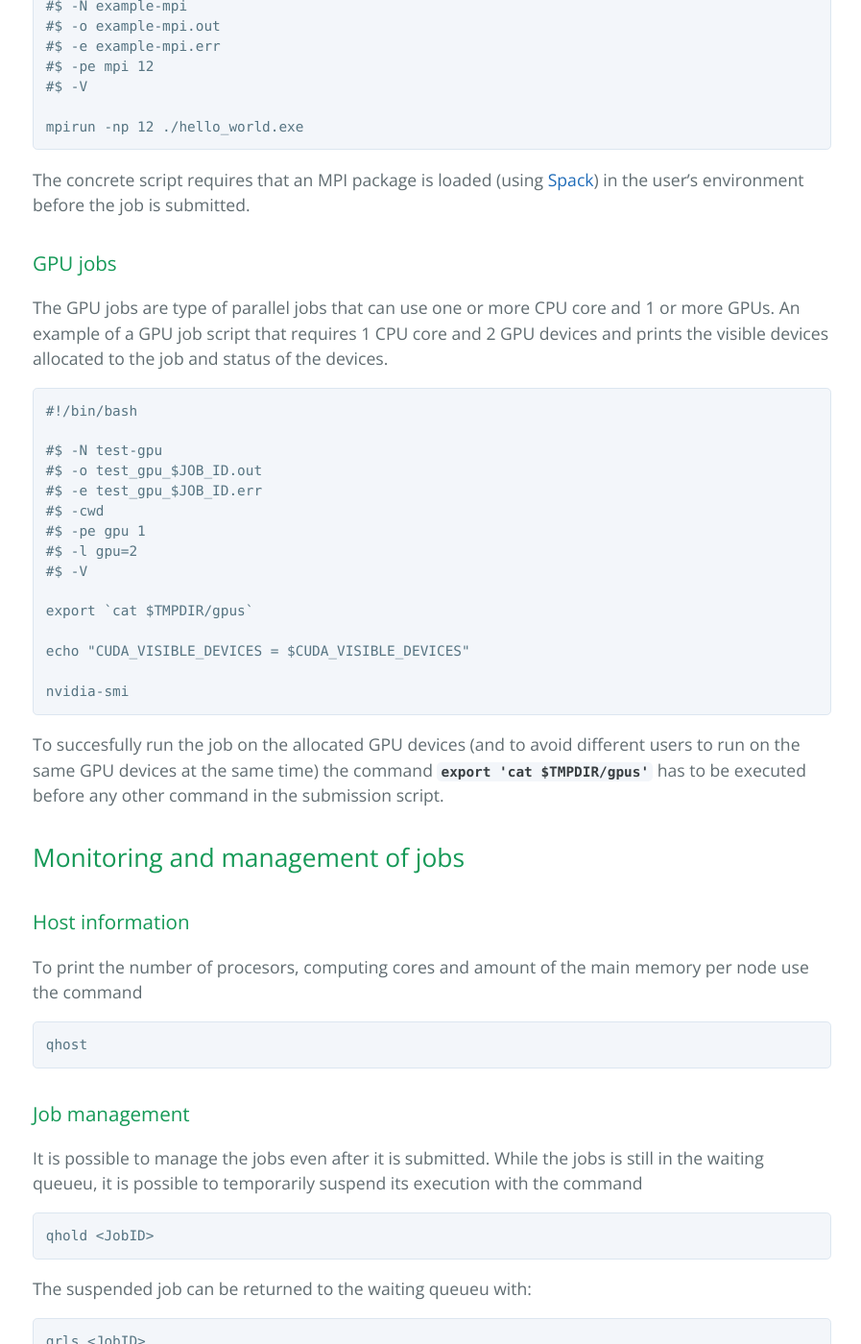
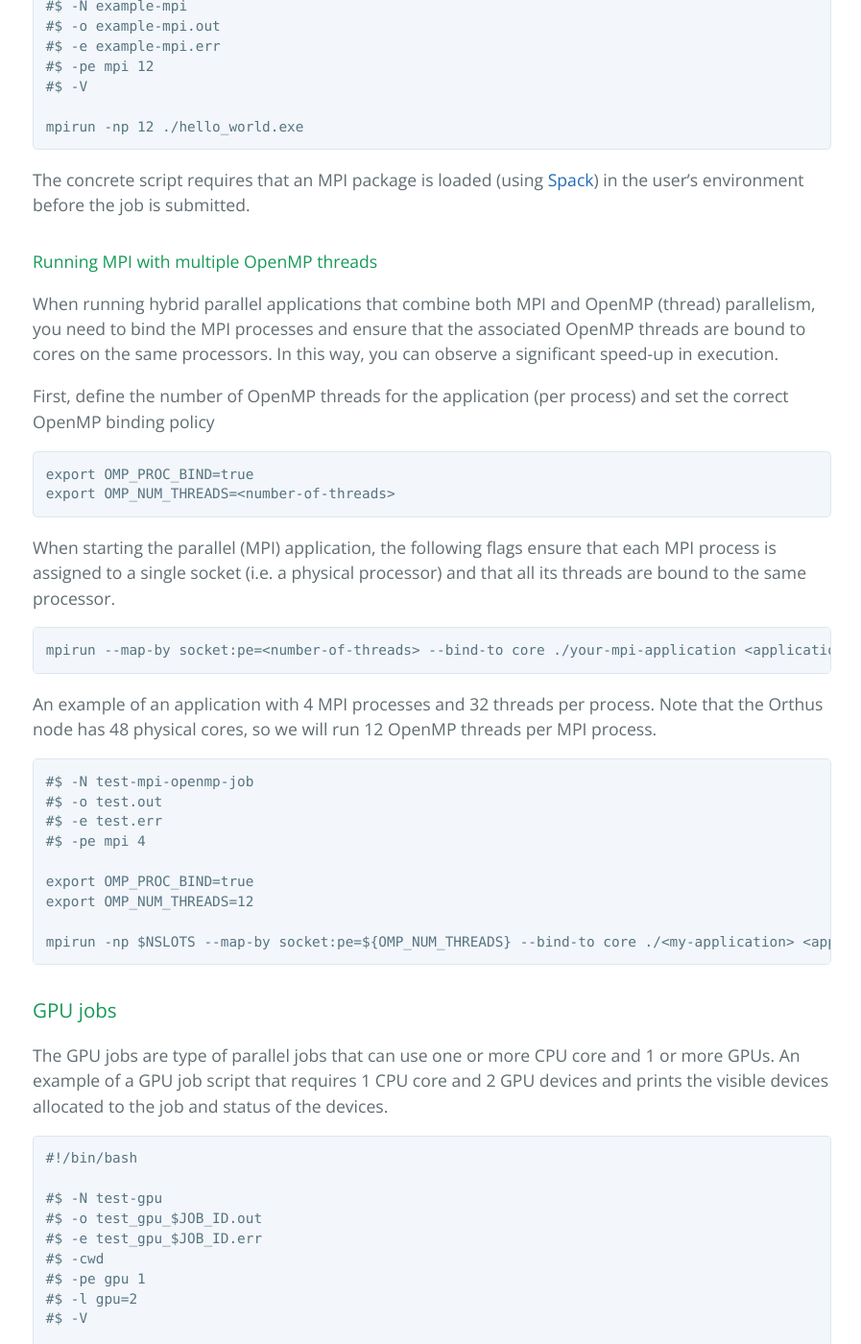
Before and after one commit to HybridScale/orthus, a Jekyll site: the page built from running.md, in a window 1280 px wide and 1400 px high, scrolled down 5726 px. Shown: the whole window at 96% size, without its empty margins (190-1087 px from the left). Built offline with Jekyll 4.4.1, drawn with Linux system fonts in a browser that asks for light colours.

Commit message:
MPI+OpenMP documentation

````diff
--- a/running.md
+++ b/running.md
@@ -210,6 +210,37 @@ mpirun -np 12 ./hello_world.exe
 
 The concrete script requires that an MPI package is loaded (using [Spack](https://hybridscale.github.io/orthus/applications#loading-and-unloading-packages)) in the user's environment before the job is submitted.
 
+#### Running MPI with multiple OpenMP threads
+When running hybrid parallel applications that combine both MPI and OpenMP (thread) parallelism, you need to bind the MPI processes and ensure that the associated OpenMP threads are bound to cores on the same processors.
+In this way, you can observe a significant speed-up in execution.
+
+First, define the number of OpenMP threads for the application (per process) and set the correct OpenMP binding policy
+
+```
+export OMP_PROC_BIND=true
+export OMP_NUM_THREADS=<number-of-threads>
+```
+
+When starting the parallel (MPI) application, the following flags ensure that each MPI process is assigned to a single socket (i.e. a physical processor) and that all its threads are bound to the same processor.
+
+```
+mpirun --map-by socket:pe=<number-of-threads> --bind-to core ./your-mpi-application <application arguments>
+```
+
+An example of an application with 4 MPI processes and 32 threads per process. Note that the Orthus node has 48 physical cores, so we will run 12 OpenMP threads per MPI process.
+
+```
+#$ -N test-mpi-openmp-job
+#$ -o test.out
+#$ -e test.err
+#$ -pe mpi 4
+
+export OMP_PROC_BIND=true
+export OMP_NUM_THREADS=12
+
+mpirun -np $NSLOTS --map-by socket:pe=${OMP_NUM_THREADS} --bind-to core ./<my-application> <application-parameters>
+```
+
 ### GPU jobs
 
 The GPU jobs are type of parallel jobs that can use one or more CPU core and 1 or more GPUs. An example of a GPU job script that requires 1 CPU core and 2 GPU devices and prints the visible devices allocated to the job and status of the devices.
````
